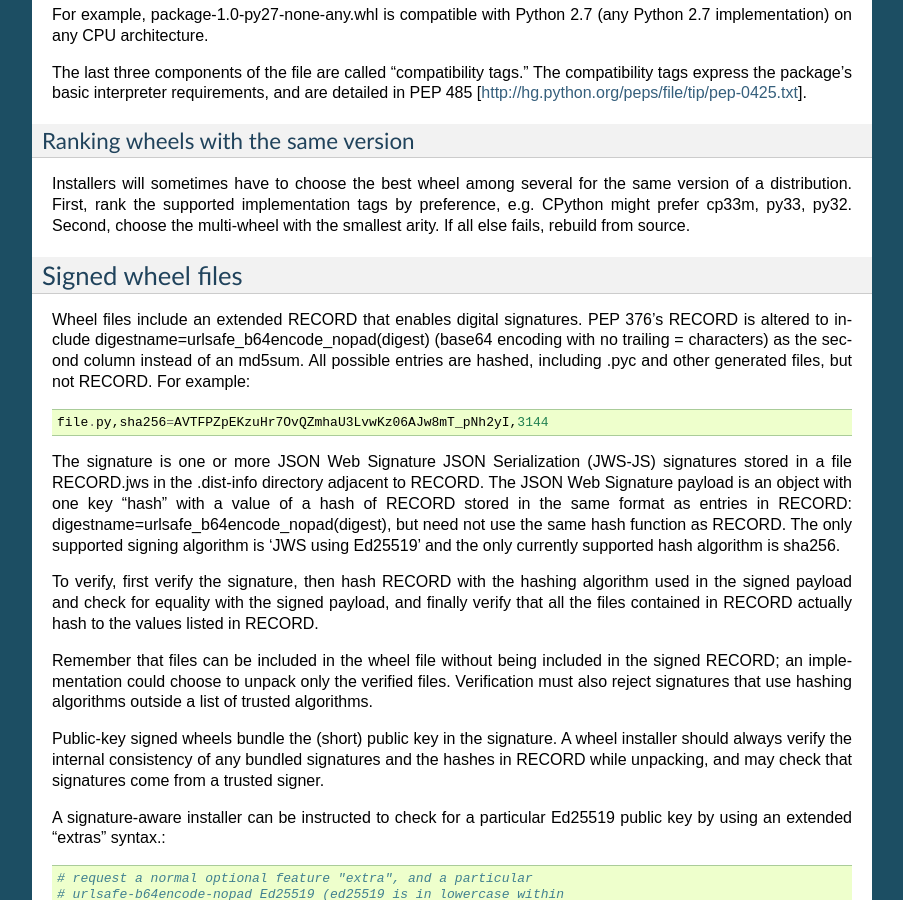
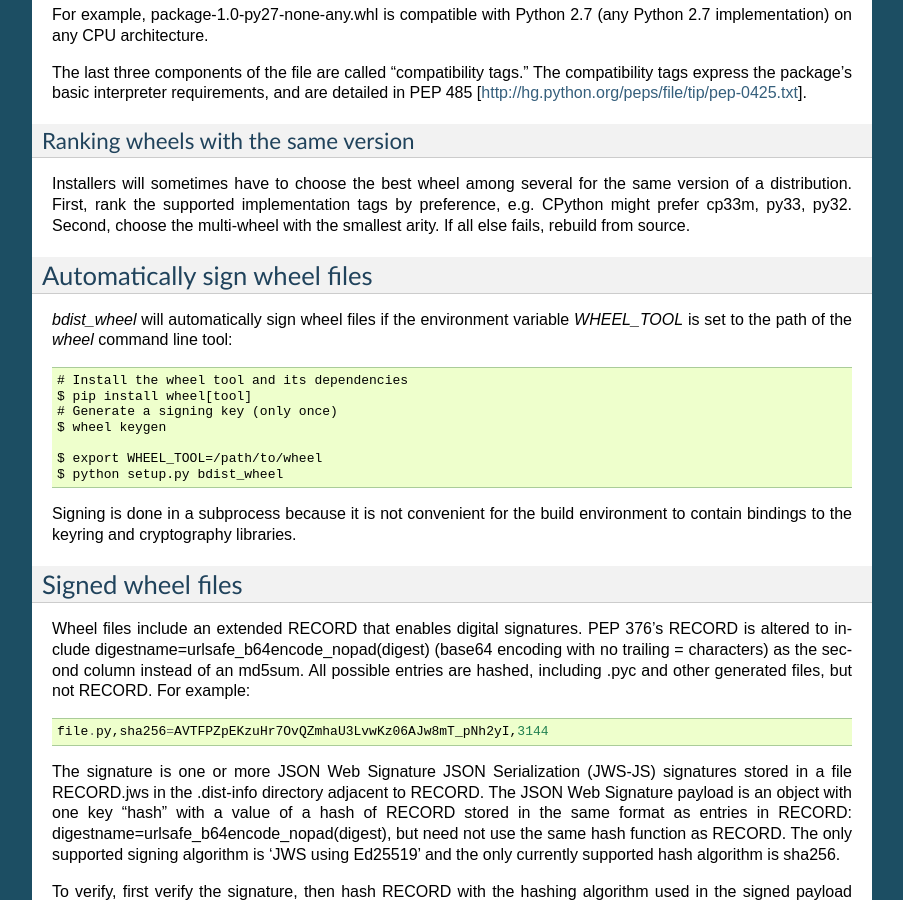
Before and after one commit to pypa/wheel, a Sphinx documentation site: the page built from docs/index.rst, in a window 1280 px wide and 900 px high, scrolled down 2137 px. Shown: the whole window, without its empty margins (198-1101 px from the left). Built offline with Sphinx 7.4.7, drawn with Linux system fonts in a browser that asks for light colours; some of the changed text lies outside the part shown.

Commit message:
automatically sign wheel files if WHEEL_TOOL environment variable is present

```diff
--- a/docs/index.rst
+++ b/docs/index.rst
@@ -137,6 +137,24 @@ implementation tags by preference, e.g. CPython might prefer cp33m,
 py33, py32. Second, choose the multi-wheel with the smallest arity. If
 all else fails, rebuild from source.
 
+Automatically sign wheel files
+------------------------------
+
+`bdist_wheel` will automatically sign wheel files if the environment variable
+`WHEEL_TOOL` is set to the path of the `wheel` command line tool::
+
+	# Install the wheel tool and its dependencies
+	$ pip install wheel[tool]
+	# Generate a signing key (only once)
+	$ wheel keygen
+
+	$ export WHEEL_TOOL=/path/to/wheel
+	$ python setup.py bdist_wheel
+
+Signing is done in a subprocess because it is not convenient for
+the build environment to contain bindings to the keyring and
+cryptography libraries.
+
 Signed wheel files
 ------------------
 
--- a/setup.py
+++ b/setup.py
@@ -7,7 +7,7 @@ README = codecs.open(os.path.join(here, 'README.txt'), encoding='utf8').read()
 CHANGES = codecs.open(os.path.join(here, 'CHANGES.txt'), encoding='utf8').read()
 
 setup(name='wheel',
-      version='0.9.1',
+      version='0.9.2',
       description='A built-package format for Python.',
       long_description=README + '\n\n' +  CHANGES,
       classifiers=[
@@ -29,7 +29,7 @@ setup(name='wheel',
       packages=['wheel', 'wheel.test', 'wheel.tool'],
       install_requires=['distribute>=0.6.28', 'markerlib'],
       extras_require={'signatures': ['ed25519ll'],
-                      'tool': ['baker', 'keyring', 'dirspec']},
+                      'tool': ['baker', 'keyring', 'dirspec', 'ed25519ll']},
       include_package_data=True,
       zip_safe=False,
       test_suite = 'nose.collector',
```
Also changed, not shown: 1 other file.
